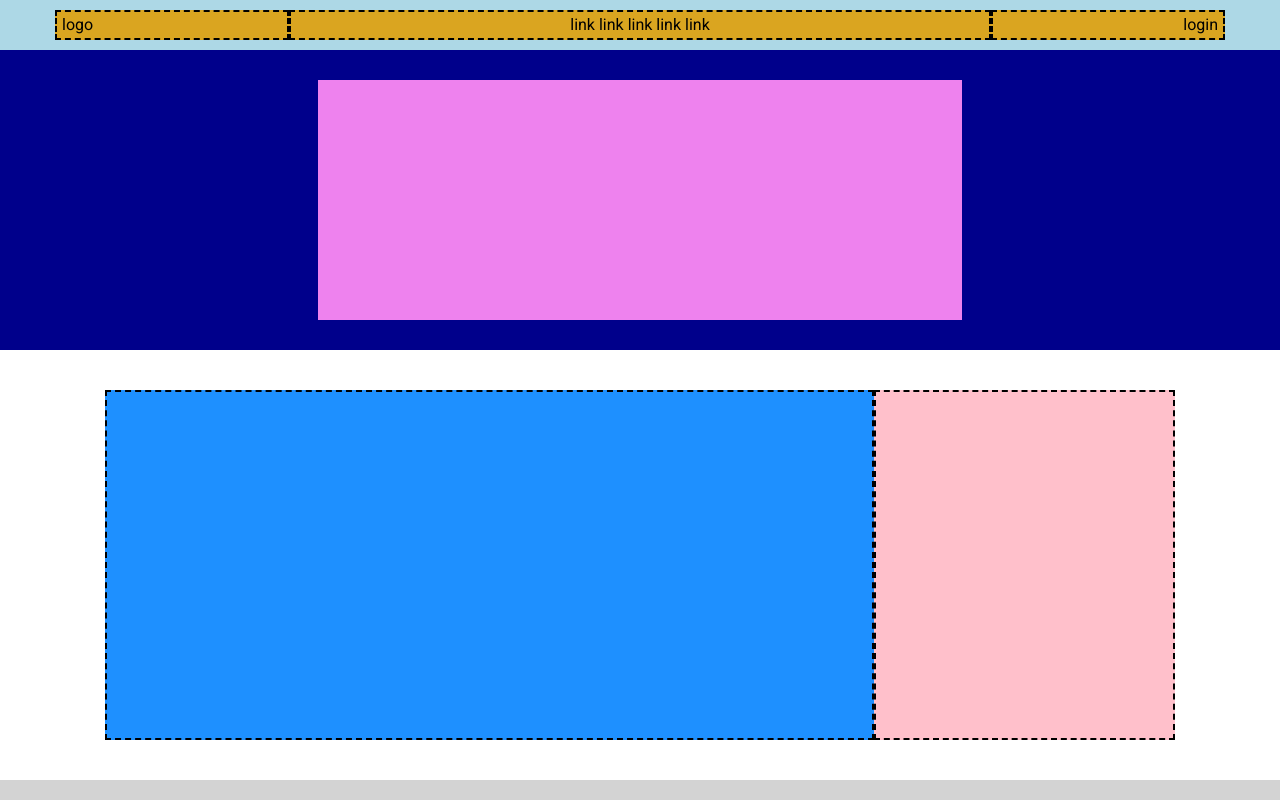
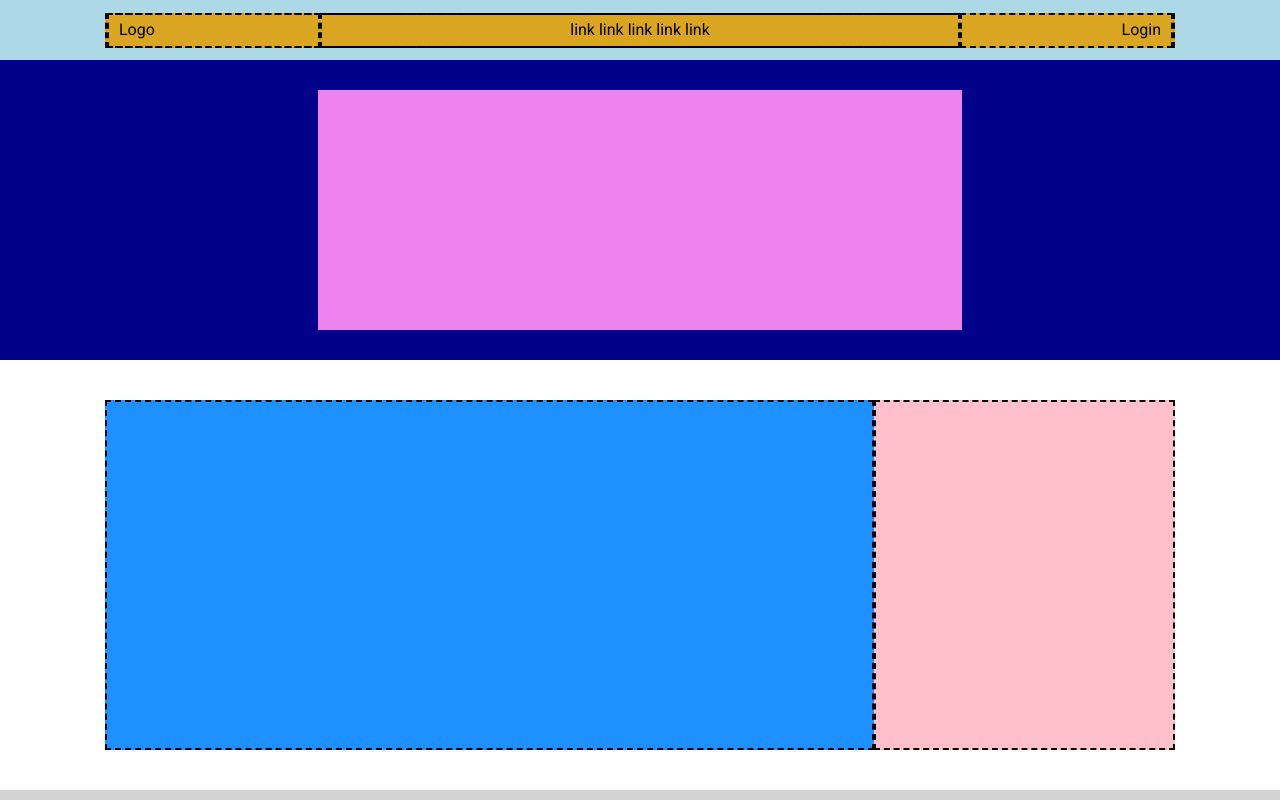
Before and after one commit to EugeniuPeruzzi/htmlcss-struttura-discord, a plain HTML site: page index.html in a window 1280 px wide. Shown: the top 800 px of the page. Drawn offline with Linux system fonts and the light colour scheme.

Commit message:
aplied new solution to fix header, fixed

```diff
--- a/css/style.css
+++ b/css/style.css
@@ -22,15 +22,48 @@ body{
 }
 
 .row-header{
-    height: 50px;
+    height: 60px;
     width: 100%;
     display: flex;
     justify-content: center;
     align-items: center;
 }
- /* something wrong with width in col-60 and col-20 needs to be adjusted
-    sure is about the margins, but why?  */
-.col-60{
+
+.col-header{
+    background-color: #DAA520;
+    height: 35px;
+    width: calc(100% - 50px);
+    margin: 0px 50px;
+    display: flex;
+    justify-content: space-between;
+    align-items: center;
+}
+
+.content-header{
+    padding: 5px 10px;
+    width: calc(100% / 5);
+    height: 35px;
+}
+
+#flex-grow{
+    flex-grow: 2;
+    text-align: center;
+}
+
+
+#text-right{
+    background-color: #DAA520;
+    text-align: right;
+    padding-right: 10px;
+}
+
+
+/* something wrong with width in col-60 and col-20 needs to be adjusted
+    sure is about the margins, but why?
+
+*/
+
+/* .col-60{
     height: 30px;
     background-color: #DAA520;
     width: 60%;
@@ -51,7 +84,7 @@ body{
     height: 30px;
     text-align: right;
     padding-right: 5px;
-}
+} */
 
 .jumbotron-blu{
     background-color: #00008B;
--- a/index.html
+++ b/index.html
@@ -17,9 +17,12 @@
         <div class="jumbotron-header">
             <div class="container">
                 <div class="row-header">
-                    <div class="col-20 border">logo</div>
-                    <div class="col-60 border">link link link link link</div>
-                    <div class="col-20 border" id="text-right">login</div>
+                    <!-- adjusting by adding content in col -->
+                    <div class="col-header border">
+                        <div class="content-header border" id="center-text">Logo</div>
+                        <div class="content-header border" id="flex-grow">link link link link link</div>
+                        <div class="content-header border" id="text-right">Login</div>
+                    </div>
                 </div>
             </div>
         </div>
```
